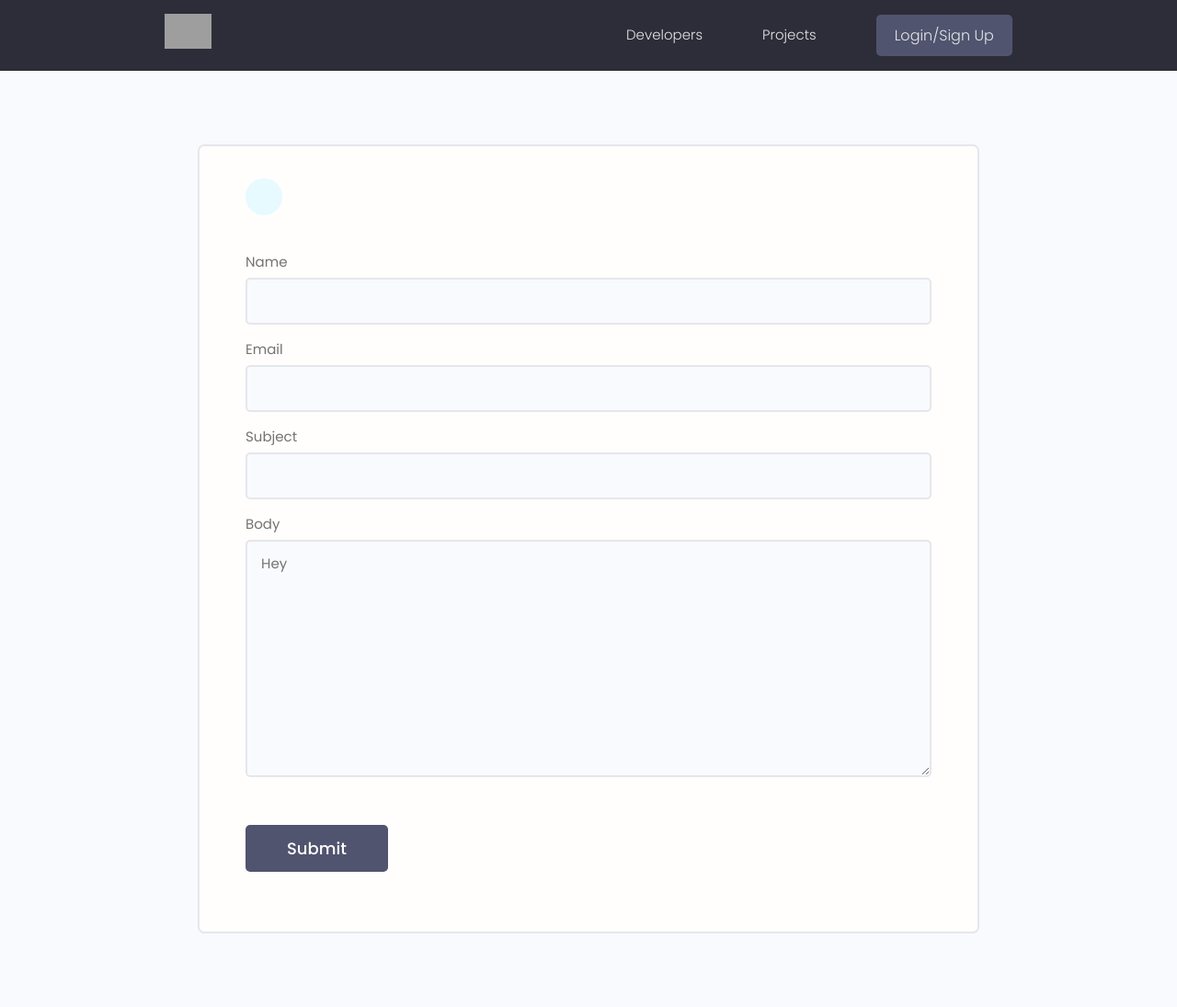
After one commit to Nirbhayadh/dennisDjango, a Django app: page /create-message/2182894e-703f-4929-b198-8be18facbfbe/ in a window 1280 px wide. The commit adds this page. Shown: the whole page at 92% size. Run offline with Django 4.2, Linux system fonts and the light colour scheme; data comes from the database, SQL or seed files in the repository; both versions use the stored data as it was after the commit; some libraries are stand-ins or nearby versions; grey boxes are pictures that could not be loaded.

Commit message:
messages ko kaam vayo sabai

```diff
--- a/github/devsearch/users/forms.py
+++ b/github/devsearch/users/forms.py
@@ -2,7 +2,7 @@
 from django.forms import ModelForm
 from django.contrib.auth.models import User
 from django.contrib.auth.forms import UserCreationForm
-from .models import Profile, Skill
+from .models import Profile, Skill, Message
 class CustomUserCreationForm(UserCreationForm):
     class Meta:
         model= User
@@ -44,3 +44,17 @@
 
                 for name, field in self.fields.items():
                     field.widget.attrs.update({'class': 'input'})
+
+
+
+
+class MessageForm(ModelForm):
+    class Meta:
+        model=Message
+        fields= ['name', 'email', 'subject', 'body']
+
+    def __init__(self, *args, **kwargs):
+                super(MessageForm, self).__init__(*args, **kwargs)
+
+                for name, field in self.fields.items():
+                    field.widget.attrs.update({'class': 'input'})
--- /dev/null
+++ b/github/devsearch/users/templates/users/message_form.html
@@ -0,0 +1,47 @@
+{% extends 'main.html' %}
+
+{% block content %}
+    <main class="formPage my-xl">
+        <div class="content-box">
+            <div class="formWrapper">
+                <a class="backButton" href="{% url 'user-profile' recipient.id %}"><i class="im im-angle-left"></i></a>
+                <br>
+
+                <form class="form" method="POST">
+{% csrf_token %}
+{% if request.user.is_authenticated == False %}
+<div class="form__field">
+    <label for="formInput#text">{{form.name.label}}</label>
+    {{form.name}}
+
+</div>
+
+<div class="form__field">
+    <label for="formInput#text">{{form.email.label}}</label>
+    {{form.email}}
+
+</div>
+
+
+{% endif %}
+
+<div class="form__field">
+    <label for="formInput#text">{{form.subject.label}}</label>
+    {{form.subject}}
+</div>
+
+    <div class="form__field">
+        <label for="formInput#text">{{form.body.label}}</label>
+        {{form.body}}
+    </div>
+
+
+
+                    <input class="btn btn--sub btn--lg  my-md" type="submit" value="Submit" />
+                </form>
+            </div>
+        </div>
+    </main>
+
+
+    {% endblock content %}
--- a/github/devsearch/users/templates/users/user-profile.html
+++ b/github/devsearch/users/templates/users/user-profile.html
@@ -39,7 +39,10 @@
                 {% endif %}
 
               </ul>
-              <a href="#" class="btn btn--sub btn--lg">Send Message </a>
+    {% if request.user.profile.id != profile.id %}
+              <a href="{% url 'create-message' profile.id %}" class="btn btn--sub btn--lg">Send Message </a>
+{% endif %}
+
             </div>
           </div>
         </div>
--- a/github/devsearch/users/urls.py
+++ b/github/devsearch/users/urls.py
@@ -21,5 +21,6 @@
 
     path('inbox/', views.inbox, name='inbox'),
     path('message/<str:pk>/', views.viewMessage, name='message'),
+    path('create-message/<str:pk>/', views.createMessage, name='create-message'),
 
 ]
--- a/github/devsearch/users/views.py
+++ b/github/devsearch/users/views.py
@@ -4,7 +4,7 @@
 from django.contrib import messages
 from .models import Profile, Message
 from django.contrib.auth.models import User
-from .forms import CustomUserCreationForm, ProfileForm, SkillForm
+from .forms import CustomUserCreationForm, ProfileForm, SkillForm, MessageForm
 from .utils import searchProfiles, paginateProfiles
 def loginUser(request):
     page= 'login'
@@ -174,3 +174,30 @@
         message.save()
     context={'message': message}
     return render(request, 'users/message.html', context)
+
+
+def createMessage(request, pk):
+    recipient= Profile.objects.get(id=pk)
+    form=MessageForm()
+    try:
+        sender=request.user.profile
+    except:
+        sender=None
+
+    if request.method == 'POST':
+        form= MessageForm(request.POST)
+        if form.is_valid():
+            message= form.save(commit=False)
+            message.sender=sender
+            message.recipient=recipient
+
+        if sender:
+            message.name= sender.name
+            message.emil=sender.email
+        message.save()
+        messages.success(request, 'Your message was successfully sent!')
+        return redirect('user-profile', pk=recipient.id)
+
+
+    context={'recipient':recipient, 'form':form}
+    return render(request, 'users/message_form.html', context )
```
Also changed, not shown: github/devsearch/db.sqlite3.
